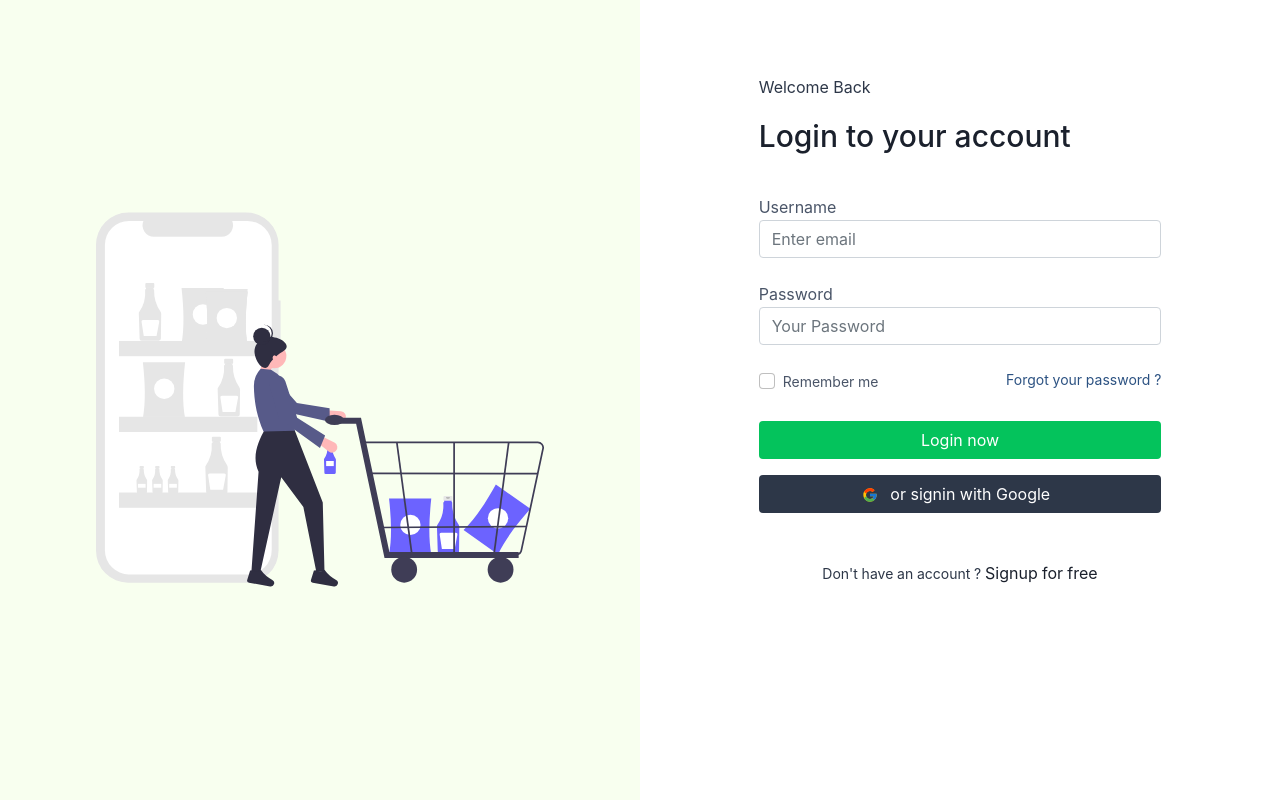
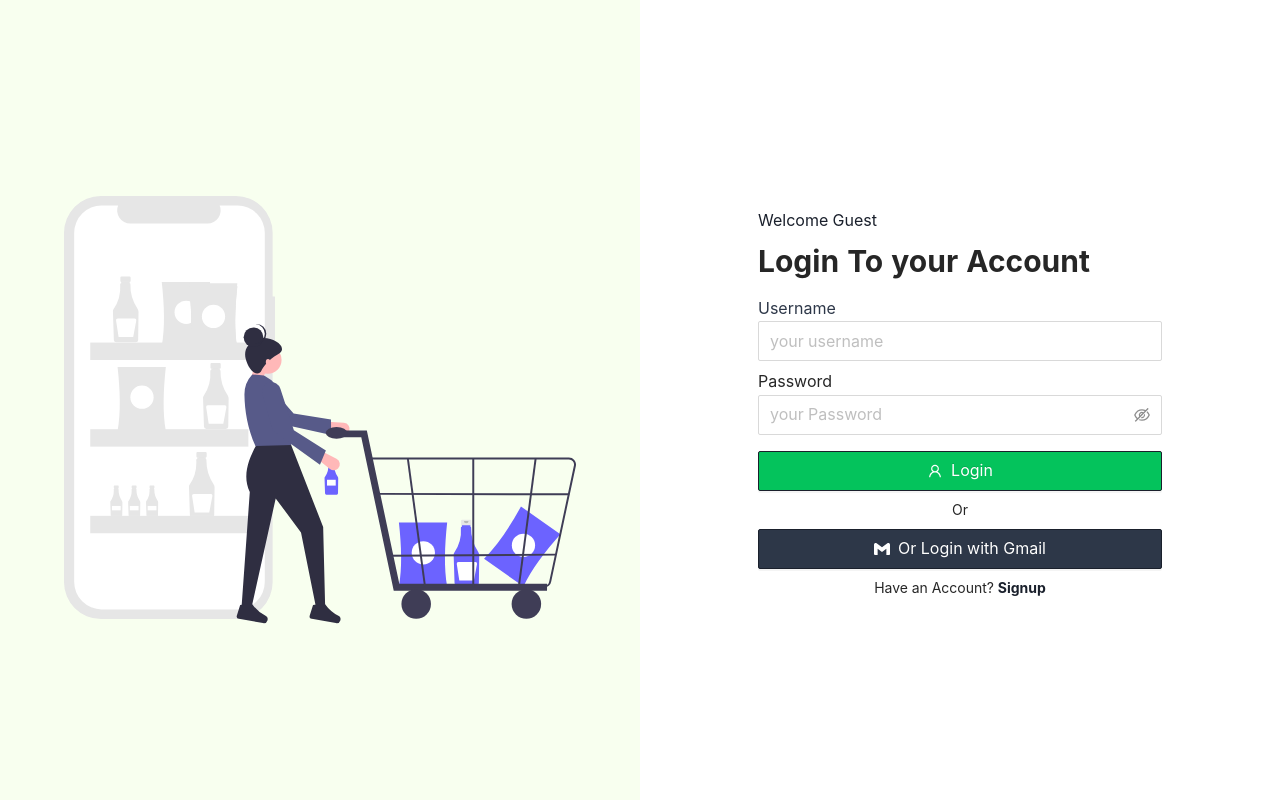
Before and after one commit to shahzaibfs/supplier-shub, a React (Create React App) app: page /login in a window 1280 px wide. Built offline with nearby package versions, Linux system fonts and the light colour scheme.

Commit message:
renew layout of Login And Signup

```diff
--- a/src/Components/Inputs/PasswordField.jsx
+++ b/src/Components/Inputs/PasswordField.jsx
@@ -1,24 +1,27 @@
+import React from "react";
+import { Input } from "antd";
+import { EyeInvisibleOutlined, EyeTwoTone } from "@ant-design/icons";
 
-import React from 'react'
-import { Input } from 'antd';
-import { EyeInvisibleOutlined, EyeTwoTone } from '@ant-design/icons';
-
-
-
-function PasswordField({label,placeHolder,width}) {
+function PasswordField({ label, placeHolder, width, size, onChange ,name }) {
   return (
-    <div className='m-2' style={{width:width}}>
-        {label && <><label>{label}</label> <br /></>}
-    <Input.Password
-    width={"100%"}
-      placeholder={placeHolder}
-      iconRender={visible => (visible ? <EyeTwoTone /> : <EyeInvisibleOutlined />)}
-    autoSave={false}
-    autoComplete={false}
-
-    />
-  </div>
-  )
+    <div className="m-2" style={{ width: width }}>
+      {label && (
+        <>
+          <label>{label}</label> <br />
+        </>
+      )}
+      <Input.Password
+        onChange={onChange}
+        size={size}
+        width={"100%"}
+        placeholder={placeHolder}
+        iconRender={(visible) =>
+          visible ? <EyeTwoTone /> : <EyeInvisibleOutlined />
+        }
+        name={name}
+      />
+    </div>
+  );
 }
 
-export default PasswordField
+export default PasswordField;
--- a/src/Components/Inputs/SelectField.js
+++ b/src/Components/Inputs/SelectField.js
@@ -5,12 +5,12 @@ const { Option } = Select;
 
 
 
-function SelectField({ options = [], handleChange, label, width }) {
+function SelectField({ options = [], handleChange, label, width ,name }) {
     return (
         <div style={{ width: width }} className="m-2">
             <label>{label}</label>
             <br></br>
-            <Select className='w-100' defaultValue={!options.length ? "select" : options[0].name} style={{ width: 120 }} onChange={handleChange}>
+            <Select name={name} className='w-100' defaultValue={!options.length ? "select" : options[0].name} style={{ width: 120 }} onChange={handleChange}>
                 {options.length && options.map((option, index) => (
                     <Option key={index} value={option.value}>{option.name}</Option>)
                 )}
--- a/src/Components/Inputs/TextField.jsx
+++ b/src/Components/Inputs/TextField.jsx
@@ -10,14 +10,15 @@ function TextField({
   onChange,
   type,
   status,
-  value
+  value,
+  size
 }) {
   return (
     <div style={{ width: width }} className="m-2">
     { label && <> <label className="body-1 text-primary-light-800">{label}</label> <br /></>}
 
       <Input
-
+     size={size}
         addonBefore={addOnBefore}
         status={status}
         className="mb-0"
--- a/src/Pages/Login/LoginForm.jsx
+++ b/src/Pages/Login/LoginForm.jsx
@@ -1,52 +1,36 @@
-import React ,{useEffect, useState} from "react";
-import { FcGoogle } from "react-icons/fc";
+import React, { useState } from "react";
+
 import { Link, useNavigate } from "react-router-dom";
-import { useDispatch ,useSelector } from "react-redux";
+import { useDispatch, useSelector } from "react-redux";
 import { fakeauth } from "../../Application/store/middleWares/AuthMiddleWare/authMiddleWare";
-import Popup from "../../Components/Popup/Popup";
+import { Button, Col, Row } from "antd";
+import { AiOutlineUser } from "react-icons/ai";
+import TextField from "../../Components/Inputs/TextField";
+import PasswordField from "../../Components/Inputs/PasswordField";
+import { SiGmail } from "react-icons/si";
 // import axios from "axios";
 
-
 const LoginForm = () => {
-  const [loginDetails,setloginDetails] = useState({email:"",password:""});
-  const [isPopupShow, setisPopupShow] = useState(false);
-  const authState = useSelector(store=>store.authReducer)
+  const [loginDetails, setloginDetails] = useState({ email: "", password: "" });
+  const authState = useSelector((store) => store.authReducer);
   let navigate = useNavigate();
   const dispatch = useDispatch();
 
   // TODO: Url needed to Authenticate : http://localhost:8080/api/v1.0/authenticate
 
-    useEffect(() => {
-      if(authState.errMessage.length){
+  console.log(authState);
+  const handleInputs = (e) => {
+    console.log(e.target.name + " " + e.target.value);
+    setloginDetails((oldLoginDetails) => ({
+      ...oldLoginDetails,
+      [e.target.name]: e.target.value,
+    }));
+  };
 
-        setisPopupShow(true)
-      }
-     let timeout = setTimeout(() => {
-        setisPopupShow(false)
-      }, 4000);
-
-
-      return () => {
-        clearTimeout(timeout)
-      }
-    }, [authState])
-
-
-
-
-
-
-
-  console.log(authState)
-  const handleInputs=(e)=>{
-    setloginDetails(oldLoginDetails => ({
-      ...oldLoginDetails,
-      [e.target.name] : e.target.value
-    }))
-  }
-
-  const handleLogin = (e)=>{
-    dispatch(fakeauth(loginDetails.email,loginDetails.password));
+  const handleSubmit = (e) => {
+    console.log(loginDetails);
+    e.preventDefault();
+    dispatch(fakeauth(loginDetails.email, loginDetails.password));
     //   axios.post('api/v1.0/authenticate', {
     //     username: 'shahzaib',
     //     password: '123'
@@ -59,104 +43,92 @@ const LoginForm = () => {
     //   .catch(function (error) {
     //     console.log(error);
     //   });
-    if(authState.isLogin){
-      navigate("/",{replace: true });
+    if (authState.isLogin) {
+      navigate("/", { replace: true });
     }
-  }
+  };
   return (
     <>
-      <section className="row mx-auto w-100 h-75 justify-content-center align-items-center flex-wrap">
-        <div className="col-10 col-md-6 col-lg-8 col-xxl-6 h-75 ">
-          {/* header for login form  */}
-          <div className="row mb-4  ">
-            <p className="text-primary-light-800 body-1 ">Welcome Back</p>
-            <h1 className="text-primary heading-2 text-wrap">
-              Login to your account
+      <Row style={styles.parent} className="h-100" justify="center">
+        <Col xs={18} lg={16} style={styles.container}>
+          <header className="m-2">
+            <p className="text-primary body-1 mb-2">Welcome Guest</p>
+            <h1 className="heading-2 text-weight-bold">
+              Login To your Account
             </h1>
+          </header>
+          <form onSubmit={handleSubmit}>
+            {formFields.map(({ inputType: INPUT, ...props }, idx) => (
+              <INPUT
+                value={loginDetails[props.name]}
+                onChange={handleInputs}
+                size={"large"}
+                {...props}
+              />
+            ))}
+            <div className="m-2 mt-3">
+              <Button
+                icon={<AiOutlineUser className="me-2" />}
+                type="primary"
+                className="btn-bg-success w-100 d-flex align-items-center justify-content-center"
+                htmlType="submit"
+                size="large"
+              >
+                Login
+              </Button>
             </div>
-          {/* form starts from here  */}
-          <form className="mb-4">
-            <div className="form-group mb-4">
-              <label className="text-primary-light-700 body2">Username</label>
-              <input
-                type="text"
-                className="form-control"
-                aria-describedby="emailHelp"
-                placeholder="Enter email"
-                name="email"
-                onChange={handleInputs}
-              />
-            </div>
-            <div className="form-group mb-4">
-              <label className="text-primary-light-700 body2">Password</label>
-              <input
-                type="password"
-                className="form-control"
-                aria-describedby="passwordHelp"
-                placeholder="Your Password"
-                name="password"
-                onChange={handleInputs}
-              />
-            </div>
-            <div className="row m-0 justify-content-space-between mb-4">
-              <div className="form-group form-check col">
-                <input
-                  type="checkbox"
-                  className="form-check-input"
-                  id="exampleCheck1"
-                />
-                <label
-
-                  htmlFor="exampleCheck1"
-                  className="body-2 text-primary-light-700 form-check-label"
+            <p className="body-2 text-center m-0">Or</p>
+            <div className="m-2 ">
+              <Button
+                icon={<SiGmail className="me-2" />}
+                type="primary"
+                className="btn-bg-primary w-100 d-flex justify-content-center align-items-center "
+                htmlType="submit"
+                size="large"
               >
-                  Remember me
-                </label>
-              </div>
-              <div className="col m-0 p-0">
-                <label
-                  htmlFor="exampleCheck1"
-                  className="body-2 text-secondary "
-                  style={{ float: "right" }}
-                >
-                  Forgot your password ?
-                </label>
-              </div>
-            </div>
-
-            <div className="mb-3">
-              <button
-                type="button"
-                className="btn btn-bg-success text-white text-weight-regular body-1 w-100"
-                onClick={handleLogin}
-              >
-                Login now
-              </button>
-            </div>
-            <div className="mb-5">
-              <button
-                type="button"
-                className="btn btn-bg-primary text-white text-weight-regular body-1 w-100 "
-              >
-                <FcGoogle /> <span className="mx-2">or signin with Google</span>
-              </button>
+                Or Login with Gmail
+              </Button>
             </div>
           </form>
-          {/* fotter here  */}
-          <footer className="col-12 col-xxl-12  pb-5 pb-lg-0">
-            <p className="text-primary-light-800 body-2 text-center">
-              Don't have an account ?{" "}
-              <span className="text-secondary-light-800 body-2">
-                <Link to={"/signup"}>Signup for free</Link>
-              </span>
-            </p>
+          <footer className="body-2 text-center">
+            Have an Account?{" "}
+            <Link to="/signup" className="text-weight-bold body-2">
+              Signup
+            </Link>
           </footer>
-        </div>
-        <Popup isShow={isPopupShow} color="warning" message={"failed to login"}/>
-
-      </section>
+        </Col>
+      </Row>
     </>
   );
 };
 
 export default LoginForm;
+
+const formFields = [
+  {
+    inputType: TextField,
+    label: "Username",
+    placeHolder: "your username",
+    name: "email",
+    type: "text",
+  },
+
+  {
+    inputType: PasswordField,
+    label: "Password",
+    placeHolder: "your Password",
+    name: "password",
+    type: "password",
+  },
+];
+
+const styles = {
+  parent: {
+    padding: "5px",
+    alignItems: "center",
+    overflowY: "auto",
+  },
+  container: {
+    minHeight: "400px",
+  },
+};
--- a/src/Pages/Login/index.jsx
+++ b/src/Pages/Login/index.jsx
@@ -3,7 +3,18 @@ import "./__login.css";
 import LoginForm from "./LoginForm";
 import { useNavigate } from "react-router-dom";
 import { useSelector } from "react-redux";
+import { Col, Row } from "antd";
+const styles = {
+  parent: {height: "100vh", overflow: "hidden" ,flexFlow:"row" },
 
+  illustration: {
+    display: "flex",
+    justifyContent: "center",
+    alignItems: "center",
+    marginBottom: "-20px",
+  },
+
+};
 
 const Login = () => {
   const authState = useSelector(store=>store.authReducer)
@@ -15,20 +26,14 @@ const Login = () => {
     }
   })
   return (
-    <section className="container-fluid p-0  text-white login__container overflow-auto">
-      <div className="row h-100 w-100 mx-auto  overflow-hidden">
-        {/* photo section */}
-        <div className="col-md-6 d-none px-0  d-lg-flex align-items-center justify-content-center
-         overflow-hidden  h-100  bg-grid-color ">
-        <LoginPageIllustration  width={"70%"}/>
-        </div>
-
-        {/* main form section  */}
-        <div className=" col-md-12 col-lg-6 h-100  p-0 mx-auto overflow-auto pb4">
-         <LoginForm />
-        </div>
-      </div>
-    </section>
+    <Row style={styles.parent}>
+    <Col className="bg-grid-color" xs={{ span: 0 }} md={{ span: 12 }} style={styles.illustration}>
+      <LoginPageIllustration width={"80%"} />
+    </Col>
+    <Col  xs={{ span: 24 }} md={{ span: 12 }}>
+      <LoginForm />
+    </Col>
+  </Row>
   );
 };
 
--- a/src/Pages/Signup/SignupForm.jsx
+++ b/src/Pages/Signup/SignupForm.jsx
@@ -1,182 +1,105 @@
-import React, { useState, useEffect } from "react";
-import { FcGoogle } from "react-icons/fc";
+import React from "react";
+
 import { Link } from "react-router-dom";
-import axios from "axios";
-import Loader from "../../Components/Loader/Loader";
-import { Button } from "antd";
+// import axios from "axios";
+import TextField from "../../Components/Inputs/TextField";
+import Select from "../../Components/Inputs/SelectField";
+import { Button, Col, Row } from "antd";
+import PasswordField from "../../Components/Inputs/PasswordField";
+import {AiOutlineUser} from "react-icons/ai"
+import {SiGmail} from "react-icons/si"
 
-const userDataInterface = {
-  username: "",
-  email: "",
-  password: "",
-  role: null,
+// const userDataInterface = {
+//   username: "",
+//   email: "",
+//   password: "",
+//   role: null,
+// };
+
+const styles = {
+  parent: {
+    padding: "5px",
+    alignItems: "center",
+    overflowY:"auto"
+  },
+  container: {
+    minHeight: "400px",
+  },
 };
-
 const SignupForm = () => {
-  const [roles, setRoles] = useState([]);
-  const [userData, setuserData] = useState(userDataInterface);
-  const [error, seterror] = useState({})
-  const roleUrl = "api/v1.0/roles";
-  const [isCreating, setisCreating] = useState(false);
-  const createUserUrl = "api/v1.0/user/create";
-
-  useEffect(() => {
-    axios
-      .get(roleUrl)
-      .then((response) => {
-        response.status === 200 && setRoles(response.data);
-      })
-      .catch((error) => {
-        console.error(error);
-      });
-  }, []);
-
-  const handleChange = (e) => {
-    setuserData((old) => ({
-      ...old,
-      [e.target.name]:
-        e.target.name === "role"
-          ? roles.filter((role) => role.roleId === parseInt(e.target.value))[0]
-          : e.target.value,
-    }));
-  };
-
-  const handleSignUp = (e) => {
+  const handleSubmit = (e) => {
     e.preventDefault();
-
-
-
-    setisCreating(true);
-    axios
-      .post(createUserUrl, userData)
-      .then(function (response) {
-        setisCreating(false);
-        console.log(response)
-      })
-      .catch(function (error) {
-        setisCreating(false);
-        if (error.response){
-          console.log(error.response)
-          seterror(error.response.data)
-          }
-      });
-
+    console.log("submitted");
   };
 
   return (
-    <section className="row mx-auto w-100 h-75 justify-content-center align-items-center flex-wrap">
-      <div className="col-10 col-md-6 col-lg-8 col-xxl-6 h-75 ">
-        <div className="row mb-4  ">
-          <p className="text-primary-light-800 body-1 ">Welcome Guest</p>
-          <h1 className="text-primary heading-2 text-wrap">
-            Signup to your account
-          </h1>
-        </div>
-
-        <form className="mb-4 position-relative" autoComplete="off">
-
-
-
-
-              <div className="username form-group mb-4">
-                <label className="text-primary-light-700 body2">Username</label>
-                <input
-                  type="text"
-                  className="form-control"
-                  placeholder="Username"
-                  name="username"
-                  onChange={handleChange}
-                  value={userData.username}
-                  required
-                />
-              </div>
-              <div className="Email form-group mb-4">
-                <label className="text-primary-light-700 body2">Email</label>
-                <input
-                  type="email"
-                  className="form-control"
-                  aria-describedby="emailHelp"
-                  placeholder="Enter email"
-                  name="email"
-                  value={userData.email}
-                  onChange={handleChange}
-                  required
-                />
-              </div>
-              <div className="Password form-group mb-4">
-                <label className="text-primary-light-700 body2">Password</label>
-                <input
-                  type="password"
-                  className="form-control"
-                  aria-describedby="passwordHelp"
-                  placeholder="Your Password"
-                  name="password"
-                  onChange={handleChange}
-                  value={userData.password}
-                  autoComplete="off"
-                  required
-                />
-              </div>
-              <div className={"AccountType form-group mb-4 position-relative"} style={{minHeight:"50px"}}>
-                <label className="text-primary-light-700 body2">
-                  Account type
-                </label>
-                {roles.length ? (
-                  <select
-                    className="form-control"
-                    name="role"
-                    onChange={handleChange}
-                    value={1}
-                    required
-                  >
-                    {roles.map((role) => (
-                      <option key={role.roleId} value={role.roleId}>
-                        {role.roleName}
-                      </option>
+    <Row style={styles.parent} className="h-100" justify="center">
+      <Col xs={18} lg={16}  style={styles.container}>
+        <header className="m-2">
+          <p className="text-primary body-1 mb-2">Welcome Guest</p>
+          <h1 className="heading-2 text-weight-bold">Signup To your Account</h1>
+        </header>
+        <form onSubmit={handleSubmit}>
+          {formFields.map(({ inputType: INPUT, ...props }, idx) => (
+            <INPUT  size={"large"} {...props} />
           ))}
-                  </select>
-                ) : (
-                  <Loader />
-                )}
-              </div>
-              <div className="SignupButton  mb-3">
+          <div className="m-2 mt-3">
             <Button
-                  type="button"
-                  className="btn-bg-success  w-100"
-                  typeof="submit"
-                  onClick={handleSignUp}
-                  loading={isCreating}
+              icon={<AiOutlineUser className="me-2"/>}
+              type="primary"
+              className="btn-bg-success w-100 d-flex align-items-center justify-content-center"
+              htmlType="submit"
               size="large"
-
             >
               Signup
             </Button>
-                {error && <p className="pt-2 text-primary">{error.error}</p> }
           </div>
-              <div className="OrSignupWithGoogle mb-5">
-                <button
-                  type="button"
-                  className="btn btn-bg-primary text-white text-weight-regular body-1 w-100 "
+          <p className="body-2 text-center m-0">Or</p>
+          <div className="m-2 ">
+            <Button
+             icon={<SiGmail className="me-2" />}
+              type="primary"
+              className="btn-bg-primary w-100 d-flex justify-content-center align-items-center "
+              htmlType="submit"
+              size="large"
             >
-                  <FcGoogle />{" "}
-                  <span className="mx-2">or signin with Google</span>
-                </button>
+              Or Login with Gmail
+            </Button>
           </div>
-
-
         </form>
-        {/* footer for signup  */}
-        <footer className="col-12 col-xxl-12  pb-5 pb-lg-2">
-          <p className="text-primary-light-800 body-2 text-center">
-            Have an account ?{" "}
-            <span className="text-secondary-light-800 body-2">
-              <Link to={"/login"}>Login Now!</Link>
-            </span>
-          </p>
+        <footer className="body-2 text-center">
+          Have an Account? <Link to="/login" className="text-weight-bold body-2">Login</Link>
         </footer>
-      </div>
-    </section>
+      </Col>
+    </Row>
   );
 };
 
 export default SignupForm;
+
+const formFields = [
+  {
+    inputType: TextField,
+    label: "Username",
+    placeHolder: "your username",
+    name: "username",
+  },
+  {
+    inputType: TextField,
+    label: "Email",
+    placeHolder: "your Email",
+    name: "email",
+  },
+  {
+    inputType: PasswordField,
+    label: "Password",
+    placeHolder: "your Password",
+    name: "password",
+  },
+  {
+    inputType: Select,
+    label: "Account-Type",
+    options: [],
+    name: "role",
+  },
+];
--- a/src/Pages/Signup/__Signup.css
+++ /dev/null
@@ -1,10 +0,0 @@
-.login__container{
-
-    min-height: 100vh;
-    height: 100vh;
-
-}
-.login__img{
-    height: 100%;
-    object-fit: cover;
-}
--- a/src/Pages/Signup/index.jsx
+++ b/src/Pages/Signup/index.jsx
@@ -1,20 +1,30 @@
 import React from "react";
-import "./__Signup.css";
 
 import SignupForm from "./SignupForm";
+import { Col, Row } from "antd";
+
+const styles = {
+  parent: {height: "100vh", overflow: "hidden" ,flexFlow:"row" },
+
+  illustration: {
+    display: "flex",
+    justifyContent: "center",
+    alignItems: "center",
+    marginBottom: "-20px",
+  },
+
+};
 
 const Signup = () => {
   return (
-    <section className="container-fluid p-0  text-white login__container overflow-auto">
-      <div className="row h-100 w-100 mx-auto  overflow-hidden">
-        <div className="col-md-6 d-none px-0  d-lg-flex align-items-center justify-content-center bg-grid-color  overflow-hidden h-100">
-          <SignupFormIllustration width={"70%"} />
-        </div>
-        <div className=" col-md-12 col-lg-6 h-100  p-0 mx-auto overflow-auto pb4">
-          <SignupForm />
-        </div>
-      </div>
-    </section>
+    <Row style={styles.parent}>
+      <Col className="bg-grid-color" xs={{ span: 0 }} md={{ span: 12 }} style={styles.illustration}>
+        <SignupFormIllustration width={"80%"} />
+      </Col>
+      <Col  xs={{ span: 24 }} md={{ span: 12 }}>
+        <SignupForm />
+      </Col>
+    </Row>
   );
 };
 
```
Lines whose indentation alone changed are shown as unchanged.
